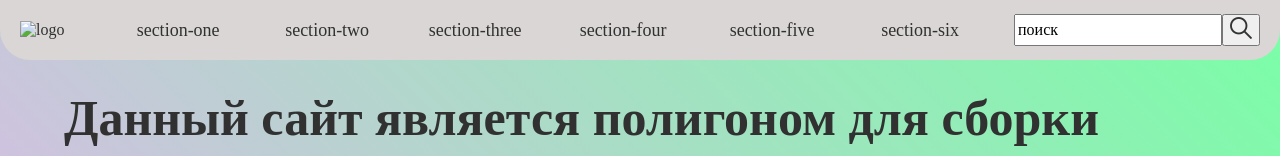
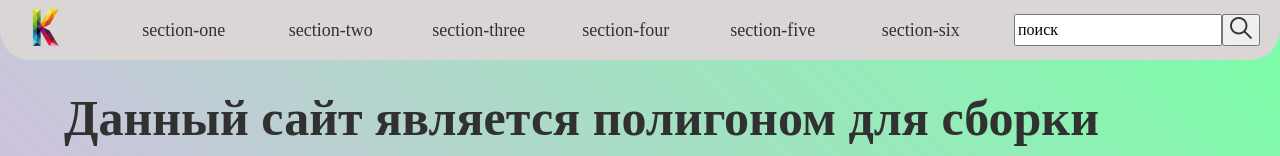
Before and after one commit to KovriginLeonid/style-testing, a plain HTML site: page index.html in a window 1280 px wide. Shown: the top 156 px of the page. Drawn offline with Linux system fonts and the light colour scheme.

Commit message:
Update index.html

```diff
--- a/index.html
+++ b/index.html
@@ -24,7 +24,7 @@
 <body>
   <header class="header">
     <div class="header-logo__container">
-      <a href="/"><img src=img/K.png" class="logo__img" alt="logo"></a>
+      <a href="/"><img src="img/K.png" class="logo__img" alt="logo"></a>
     </div>
 
     <nav class="navigation">
```
